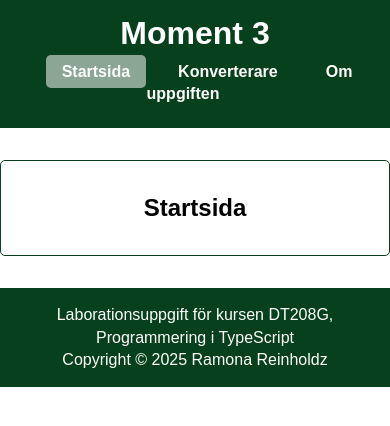
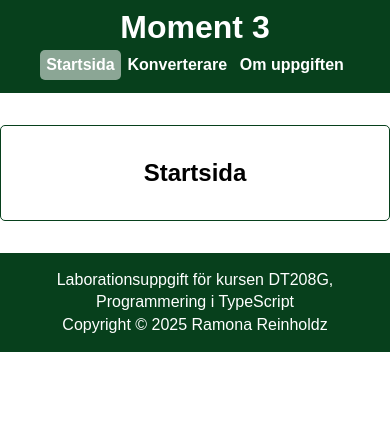
Before and after one commit to rare2400/moment3Angular, an Angular app: page /home in a window 390 px wide. Shown: the top 426 px of the page. Built offline with nearby package versions, Linux system fonts and the light colour scheme.

Commit message:
media queries för header

```diff
--- a/src/app/partials/header/header.component.css
+++ b/src/app/partials/header/header.component.css
@@ -1,7 +1,7 @@
 header {
     background-color: #07401c;
     color: white;
-    padding: 1.4em;
+    padding: 1em 0;
     text-align: center;
 }
 
@@ -12,25 +12,24 @@ h1 {
     }
 }
 
-nav {
-    ul {
+nav ul {
     padding: 0;
     text-align: center;
     margin-bottom: 0;
 }
 
-    li {
+nav li {
     list-style: none;
     display: inline;
-        margin: 0 0.5rem;
+    margin: 0;
 }
 
-    a {
+nav li a {
     text-decoration: none;
     color: #fff;
     font-size: 1rem;
     font-weight: 700;
-        padding: 0.5rem 1rem;
+    padding: 0.4em;
 
     &:hover {
         color: #07401c;
@@ -38,9 +37,22 @@ nav {
         border-radius: 5px;
     }
 }
-}
 
 .active {
     background-color: #ffffff88;
     border-radius: 5px;
 }
+
+@media (min-width: 768px) {
+    header {
+        padding: 1.4em;
+    }
+
+    nav li {
+        margin: 0 0.5rem;
+    }
+
+    nav li a {
+        padding: 0.5rem 1rem;
+    }
+}
```
Lines whose indentation alone changed are shown as unchanged.
